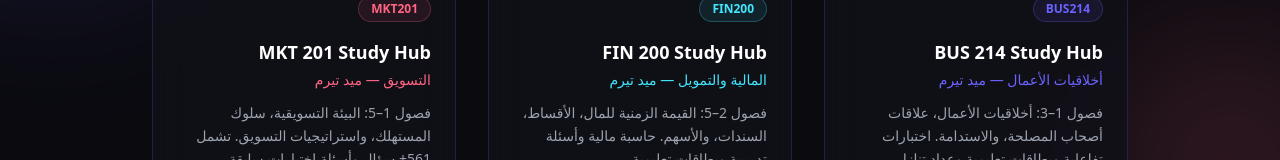
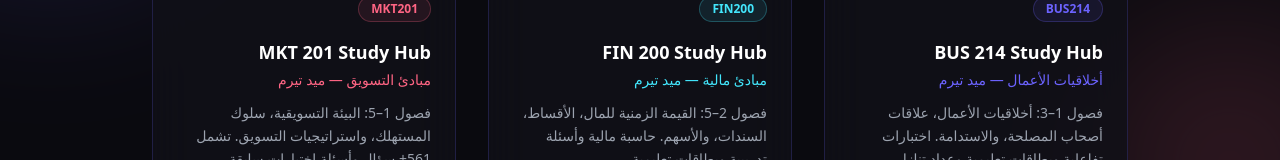
Before and after one commit to hosamalmotairi/hosamhub, a Next.js app: page / in a window 1280 px wide. Shown: the part 1664-1824 px from the top of the page. Built offline with nearby package versions, Linux system fonts and the light colour scheme.

Commit message:
fix subtitles

```diff
--- a/src/components/Projects.tsx
+++ b/src/components/Projects.tsx
@@ -18,7 +18,7 @@
   {
     code: "FIN200",
     title: "FIN 200 Study Hub",
-    subtitle: "المالية والتمويل — ميد تيرم",
+    subtitle: "مبادئ مالية — ميد تيرم",
     description:
       "فصول 2–5: القيمة الزمنية للمال، الأقساط، السندات، والأسهم. حاسبة مالية وأسئلة تدريبية وبطاقات تعليمية.",
     link: "https://hosamalmotairi.github.io/fin200-notes/fin200_edition.html",
@@ -30,7 +30,7 @@
   {
     code: "MKT201",
     title: "MKT 201 Study Hub",
-    subtitle: "التسويق — ميد تيرم",
+    subtitle: "مبادئ التسويق — ميد تيرم",
     description:
       "فصول 1–5: البيئة التسويقية، سلوك المستهلك، واستراتيجيات التسويق. تشمل 561+ سؤال وأسئلة اختبارات سابقة.",
     link: "https://mkt201.vercel.app/",
@@ -74,7 +74,7 @@
                   src={project.screenshot}
                   alt={project.title}
                   fill
-                  className="object-cover object-top group-hover:scale-105 transition-transform duration-500"
+                  className="object-cover object-center group-hover:scale-105 transition-transform duration-500"
                   sizes="(max-width: 768px) 100vw, 33vw"
                 />
                 {/* Overlay gradient */}
```
